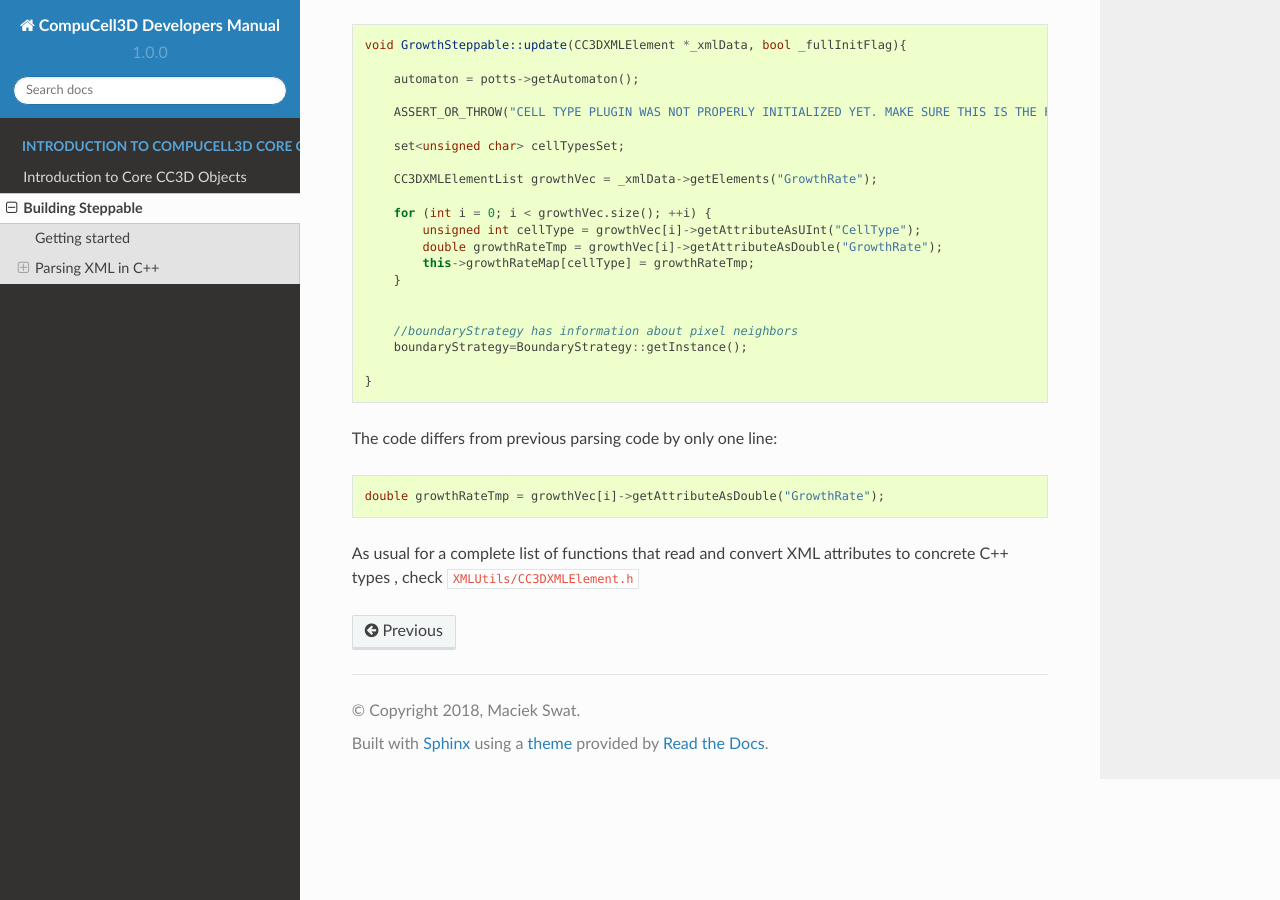
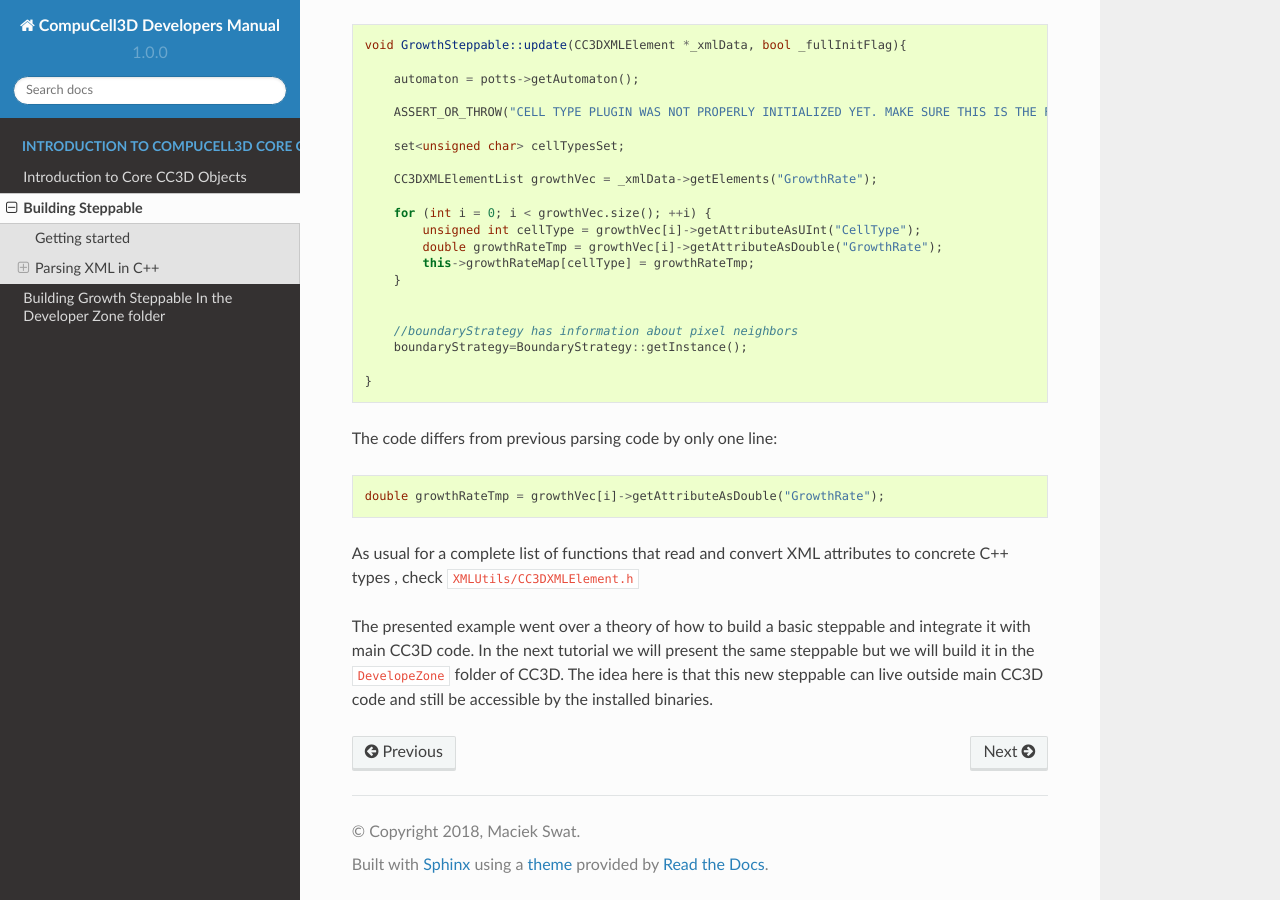
Before and after one commit to CompuCell3D/CompuCell3DDevelopersManual, a Sphinx documentation site: the page built from docs/building_steppable_case_study.rst, in a window 1280 px wide and 900 px high, scrolled down 14090 px. Built offline with Sphinx 7.4.7 and the Read the Docs theme 2.0.0, drawn with Linux system fonts in a browser that asks for light colours.

Commit message:
added new chapter on building steppable in C++ in Developer Zone

```diff
--- a/docs/building_steppable_case_study.rst
+++ b/docs/building_steppable_case_study.rst
@@ -354,7 +354,7 @@
 
 First thing we do in this steppable is checking if current MCS is greater than ``100`` and
 if so we return. Inside the loop we added ``if (cell->type == 1)`` check that allows increase of target volume only if cell is of type ``1``. Small digression here. If you
- want to print cell type to the screen you need to use the following syntax:
+    want to print cell type to the screen you need to use the following syntax:
 
  .. code-block:: c++:
 
@@ -701,6 +701,10 @@
 As usual for a complete list of functions that read and convert XML attributes to concrete
 C++ types , check ``XMLUtils/CC3DXMLElement.h``
 
+The presented example went over a theory of how to build a basic steppable and integrate it with
+main CC3D code. In the next tutorial we will present the same steppable but we will build it in the
+``DevelopeZone`` folder of CC3D. The idea here is that this new steppable can live outside
+main CC3D code and still be accessible by the installed binaries.
 
 .. |git_setup| image:: images/git_setup.png
    :width: 6.0in
--- a/docs/index.rst
+++ b/docs/index.rst
@@ -14,6 +14,7 @@
 
    intro_to_core_cc3d_objects
    building_steppable_case_study
+   building_growth_steppable_in_developer_zone
 
 
 
```
Also changed, not shown: docs/building_growth_steppable_in_developer_zone.rst (added, +35 -0 lines), docs/images/dev_zone_1.png (added), docs/images/dev_zone_2.png (added).
